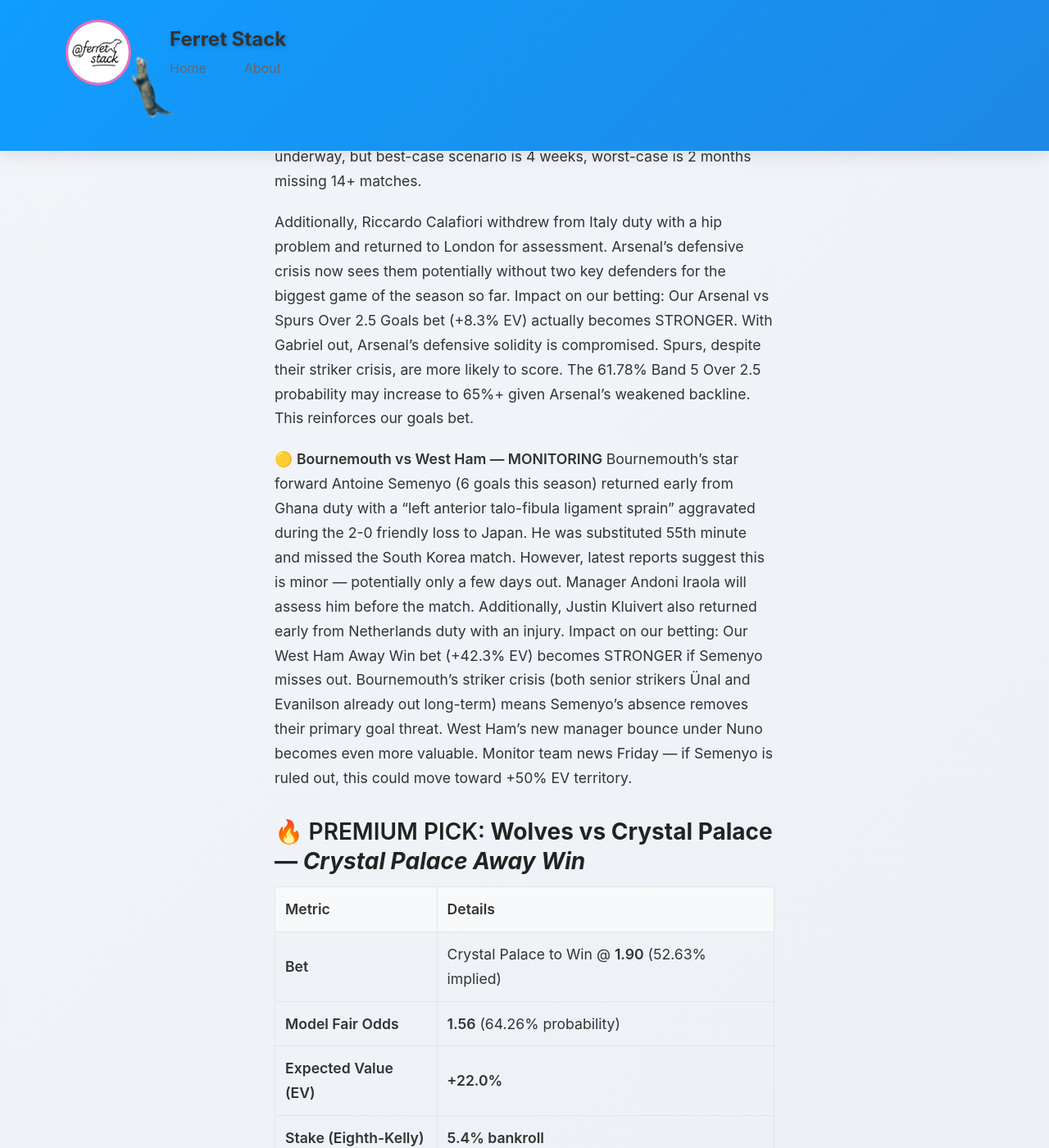
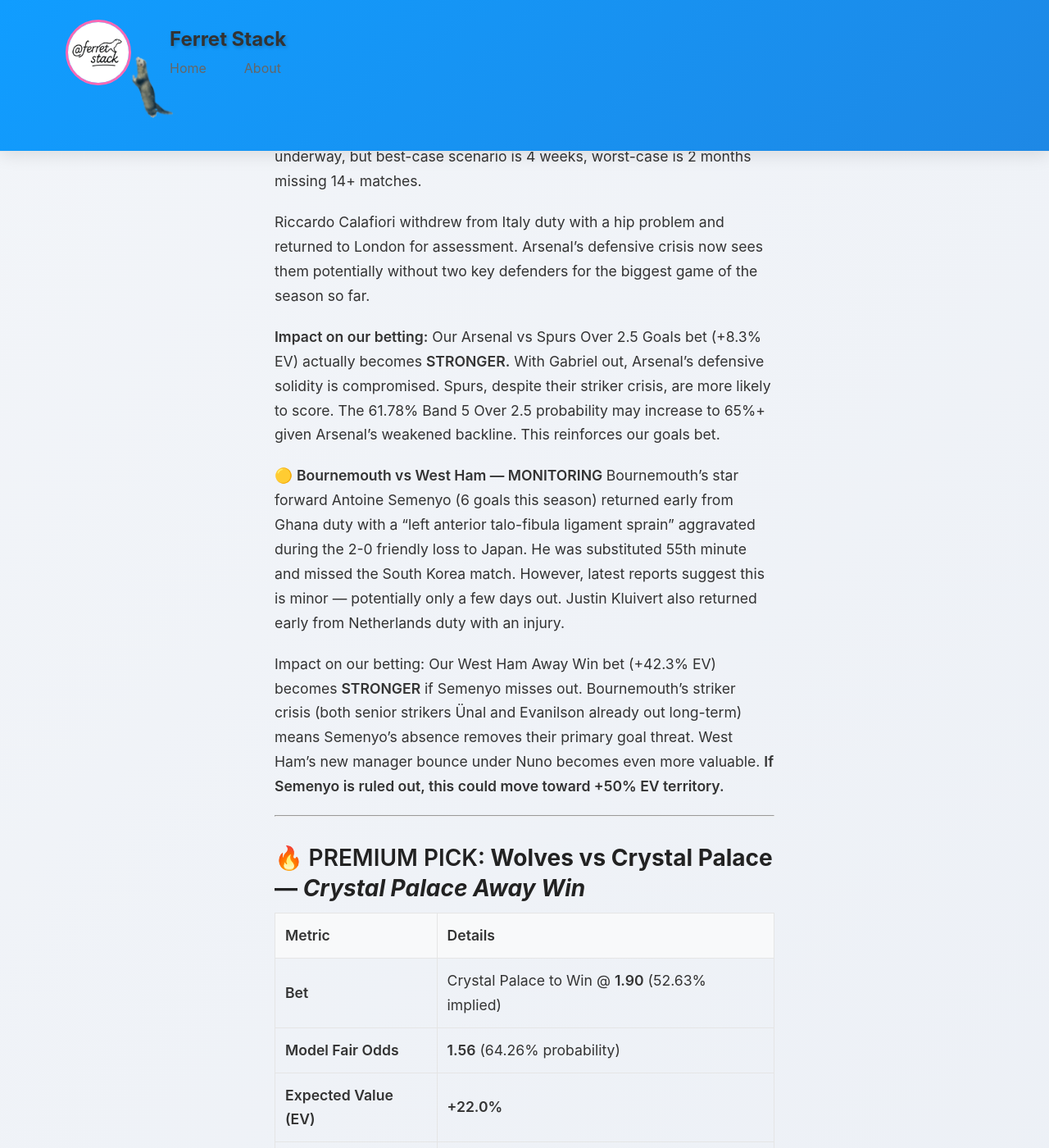
Before and after one commit to ferret-stack/ferret-stack.github.io, a Jekyll site: the page built from _posts/2025-11-13-Matchweek-12.md, in a window 1280 px wide and 1400 px high, scrolled down 1337 px. Shown: the whole window at 82% size. Built offline with Jekyll 4.4.1, drawn with Linux system fonts in a browser that asks for light colours.

Commit message:
Update 2025-11-13-Matchweek-12.md

```diff
--- a/_posts/2025-11-13-Matchweek-12.md
+++ b/_posts/2025-11-13-Matchweek-12.md
@@ -23,19 +23,23 @@
 ---
 
 <div class="callout">
-<strong>International Break Updates</strong>
+<strong>International Break Updates</strong><br>
 Arsenal's Gabriel injury is the biggest story and actually strengthens our Over 2.5 Goals bet for that match. Bournemouth's Semenyo situation (pending) could strengthen our West Ham bet.
 </div>
 
 🔴 <strong>Arsenal vs Spurs — MAJOR IMPACT</strong>
 Arsenal's North London Derby preparations have been dealt a devastating blow. Star center-back Gabriel Magalhães sustained a groin/thigh injury in Brazil's friendly against Senegal at the Emirates (ironically) on November 15. Initial examinations suggest he'll miss 4-8 weeks — potentially out until mid-January. Gabriel has been ever-present in the Premier League this season (played every minute) and is crucial to Arsenal's defensive solidity and set-piece threat. The Athletic reports further tests are underway, but best-case scenario is 4 weeks, worst-case is 2 months missing 14+ matches.
 
-Additionally, Riccardo Calafiori withdrew from Italy duty with a hip problem and returned to London for assessment. Arsenal's defensive crisis now sees them potentially without two key defenders for the biggest game of the season so far.
-Impact on our betting: Our Arsenal vs Spurs Over 2.5 Goals bet (+8.3% EV) actually becomes STRONGER. With Gabriel out, Arsenal's defensive solidity is compromised. Spurs, despite their striker crisis, are more likely to score. The 61.78% Band 5 Over 2.5 probability may increase to 65%+ given Arsenal's weakened backline. This reinforces our goals bet.
+Riccardo Calafiori withdrew from Italy duty with a hip problem and returned to London for assessment. Arsenal's defensive crisis now sees them potentially without two key defenders for the biggest game of the season so far.
+
+<strong>Impact on our betting:</strong> Our Arsenal vs Spurs Over 2.5 Goals bet (+8.3% EV) actually becomes <strong>STRONGER.</strong> With Gabriel out, Arsenal's defensive solidity is compromised. Spurs, despite their striker crisis, are more likely to score. The 61.78% Band 5 Over 2.5 probability may increase to 65%+ given Arsenal's weakened backline. This reinforces our goals bet.
 
 🟡 <strong>Bournemouth vs West Ham — MONITORING </strong>
-Bournemouth's star forward Antoine Semenyo (6 goals this season) returned early from Ghana duty with a "left anterior talo-fibula ligament sprain" aggravated during the 2-0 friendly loss to Japan. He was substituted 55th minute and missed the South Korea match. However, latest reports suggest this is minor — potentially only a few days out. Manager Andoni Iraola will assess him before the match. Additionally, Justin Kluivert also returned early from Netherlands duty with an injury.
-Impact on our betting: Our West Ham Away Win bet (+42.3% EV) becomes STRONGER if Semenyo misses out. Bournemouth's striker crisis (both senior strikers Ünal and Evanilson already out long-term) means Semenyo's absence removes their primary goal threat. West Ham's new manager bounce under Nuno becomes even more valuable. Monitor team news Friday — if Semenyo is ruled out, this could move toward +50% EV territory.
+Bournemouth's star forward Antoine Semenyo (6 goals this season) returned early from Ghana duty with a "left anterior talo-fibula ligament sprain" aggravated during the 2-0 friendly loss to Japan. He was substituted 55th minute and missed the South Korea match. However, latest reports suggest this is minor — potentially only a few days out. Justin Kluivert also returned early from Netherlands duty with an injury.
+
+Impact on our betting: Our West Ham Away Win bet (+42.3% EV) becomes <strong>STRONGER</strong> if Semenyo misses out. Bournemouth's striker crisis (both senior strikers Ünal and Evanilson already out long-term) means Semenyo's absence removes their primary goal threat. West Ham's new manager bounce under Nuno becomes even more valuable. <strong>If Semenyo is ruled out, this could move toward +50% EV territory.</strong>
+
+---
 
 ## 🔥 <strong>PREMIUM PICK:</strong> Wolves vs Crystal Palace — <em>Crystal Palace Away Win</em>
 
```
